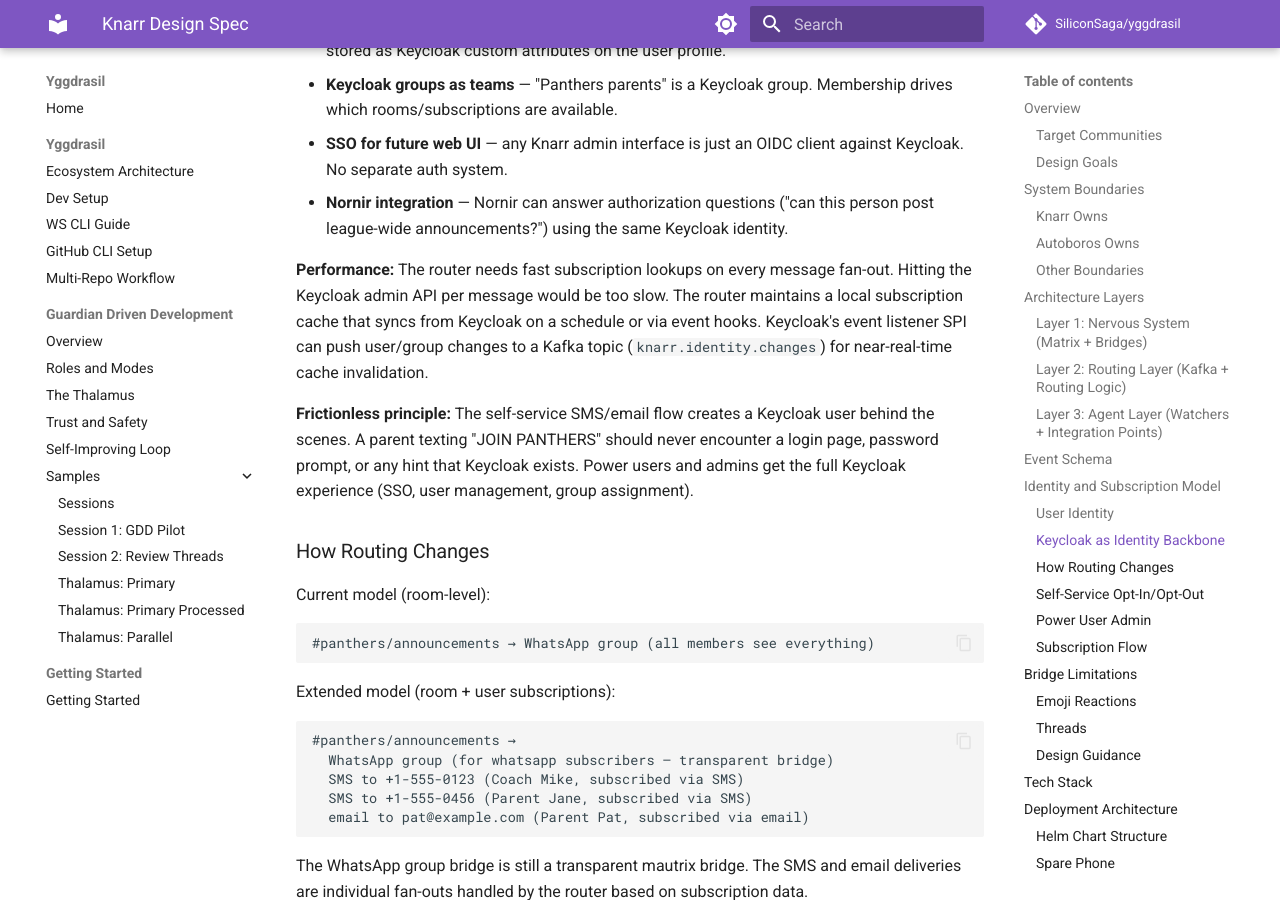
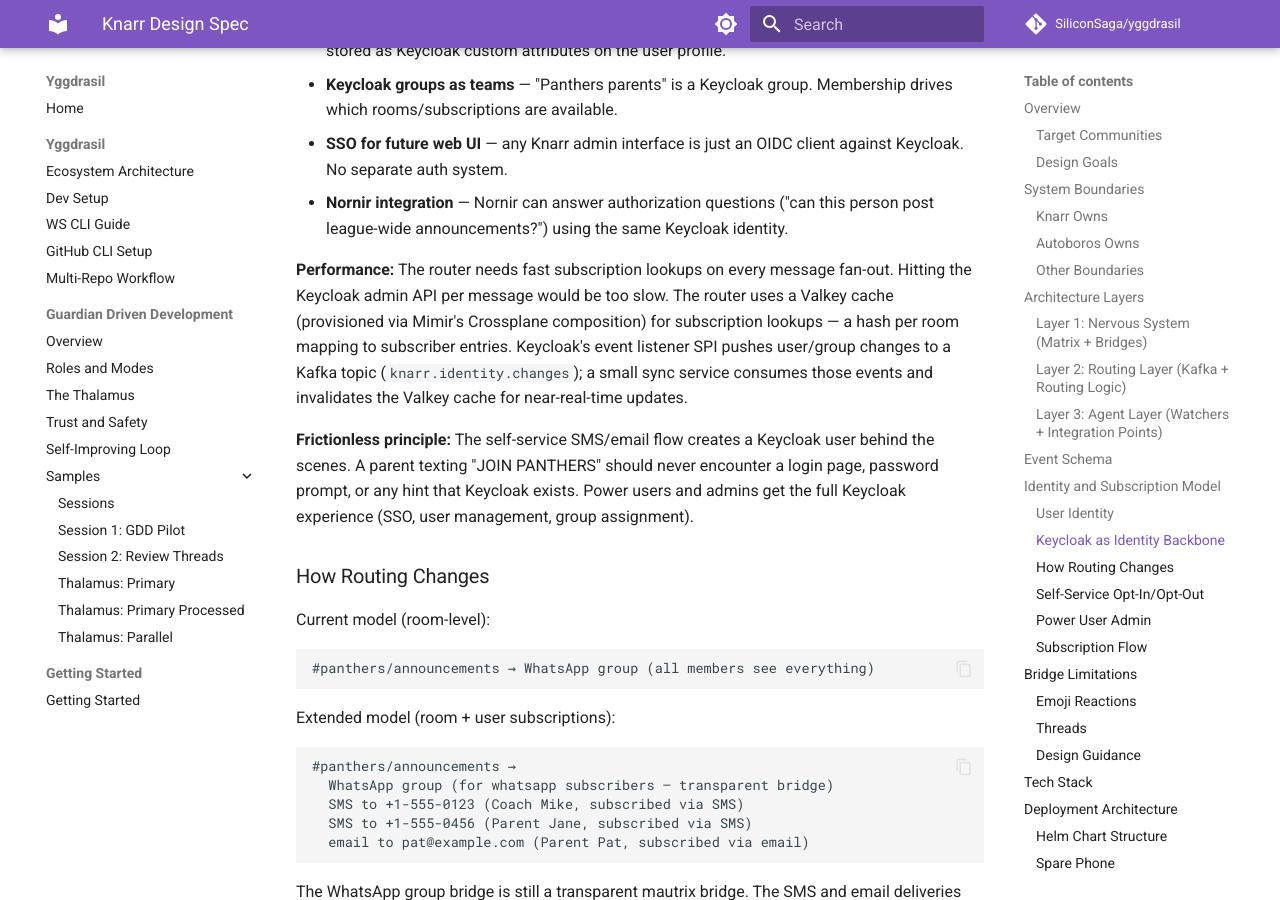
Before and after one commit to SiliconSaga/yggdrasil, an MkDocs documentation site: the page built from docs/plans/2026-04-02-knarr-design.md, in a window 1280 px wide and 900 px high, scrolled down 7130 px. Built offline with MkDocs 1.6.1 and Material for MkDocs 9.7.7, drawn with Linux system fonts in a browser that asks for light colours; comment, search, counter and statistics services are not loaded.

Commit message:
docs: use Valkey via Mimir as subscription cache for router
Valkey (already in Mimir Crossplane compositions) replaces in-process
cache for subscription lookups. Invalidated via Kafka identity events.

Co-Authored-By: Claude Opus 4.6 (1M context) <noreply@anthropic.com>

```diff
--- a/docs/plans/2026-04-02-knarr-design.md
+++ b/docs/plans/2026-04-02-knarr-design.md
@@ -292,9 +292,11 @@ provided by Nidavellir) as the identity backbone:
 
 **Performance:** The router needs fast subscription lookups on every message
 fan-out. Hitting the Keycloak admin API per message would be too slow. The router
-maintains a local subscription cache that syncs from Keycloak on a schedule or via
-event hooks. Keycloak's event listener SPI can push user/group changes to a Kafka
-topic (`knarr.identity.changes`) for near-real-time cache invalidation.
+uses a Valkey cache (provisioned via Mimir's Crossplane composition) for
+subscription lookups — a hash per room mapping to subscriber entries. Keycloak's
+event listener SPI pushes user/group changes to a Kafka topic
+(`knarr.identity.changes`); a small sync service consumes those events and
+invalidates the Valkey cache for near-real-time updates.
 
 **Frictionless principle:** The self-service SMS/email flow creates a Keycloak user
 behind the scenes. A parent texting "JOIN PANTHERS" should never encounter a login
```
